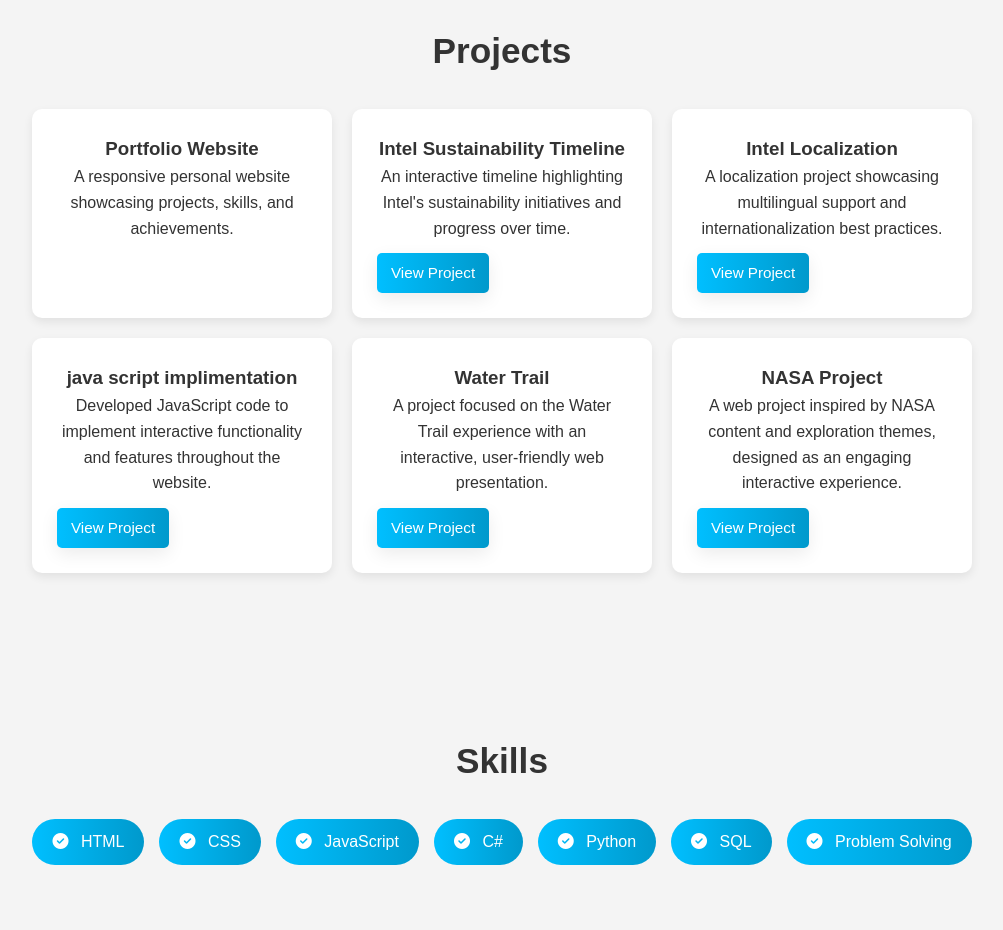
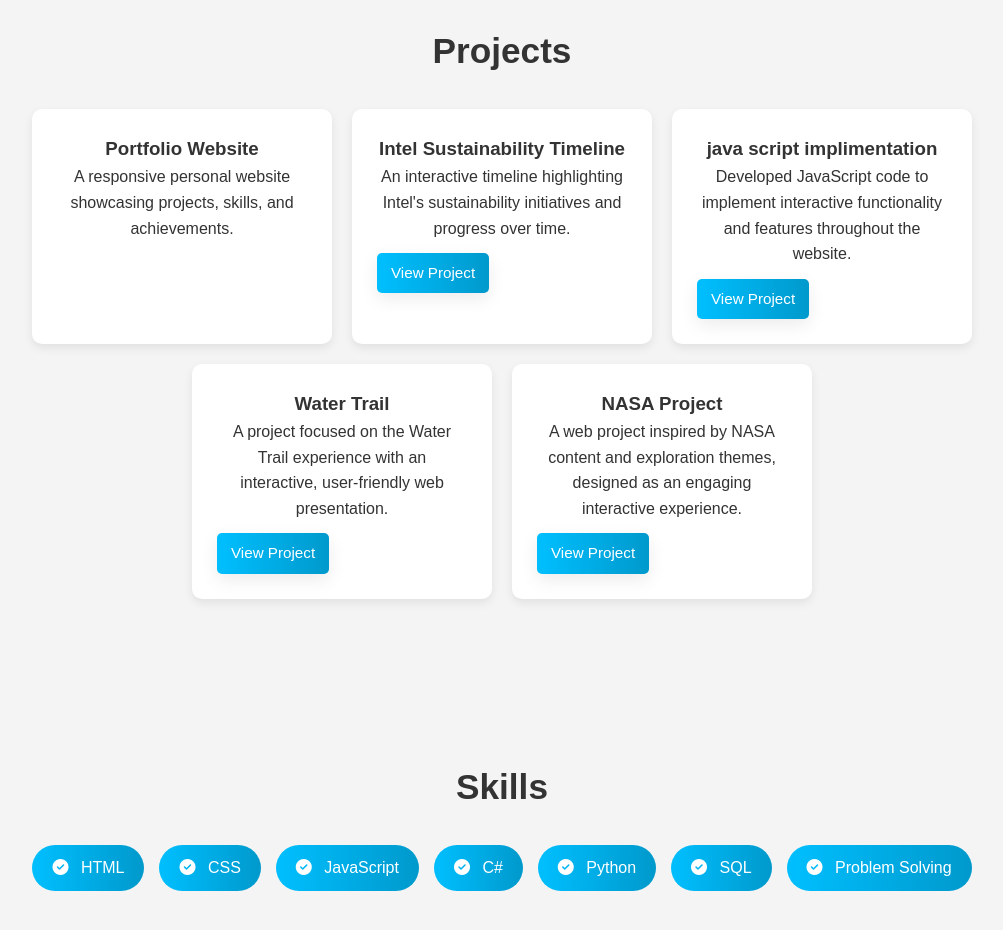
Before and after one commit to rrp034/portfolio, a plain HTML site: page index.html in a window 1280 px wide. Shown: the part 1180-2110 px from the top of the page, without its empty margins (138-1141 px from the left). Drawn offline with Linux system fonts and the light colour scheme; a small style sheet from the web is missing.

Commit message:
Remove Intel Localization project card

```diff
--- a/index.html
+++ b/index.html
@@ -67,15 +67,6 @@
             </div>
 
             <div class="project-card">
-                <h3>Intel Localization</h3>
-                <p>
-                    A localization project showcasing multilingual support and
-                    internationalization best practices.
-                </p>
-                <a href="https://rrp034.github.io/intel-localization/" target="_blank" rel="noopener" class="btn">View Project</a>
-            </div>
-
-            <div class="project-card">
                 <h3>java script implimentation</h3>
                 <p>
                     Developed JavaScript code to implement interactive functionality and features throughout the website.
```
